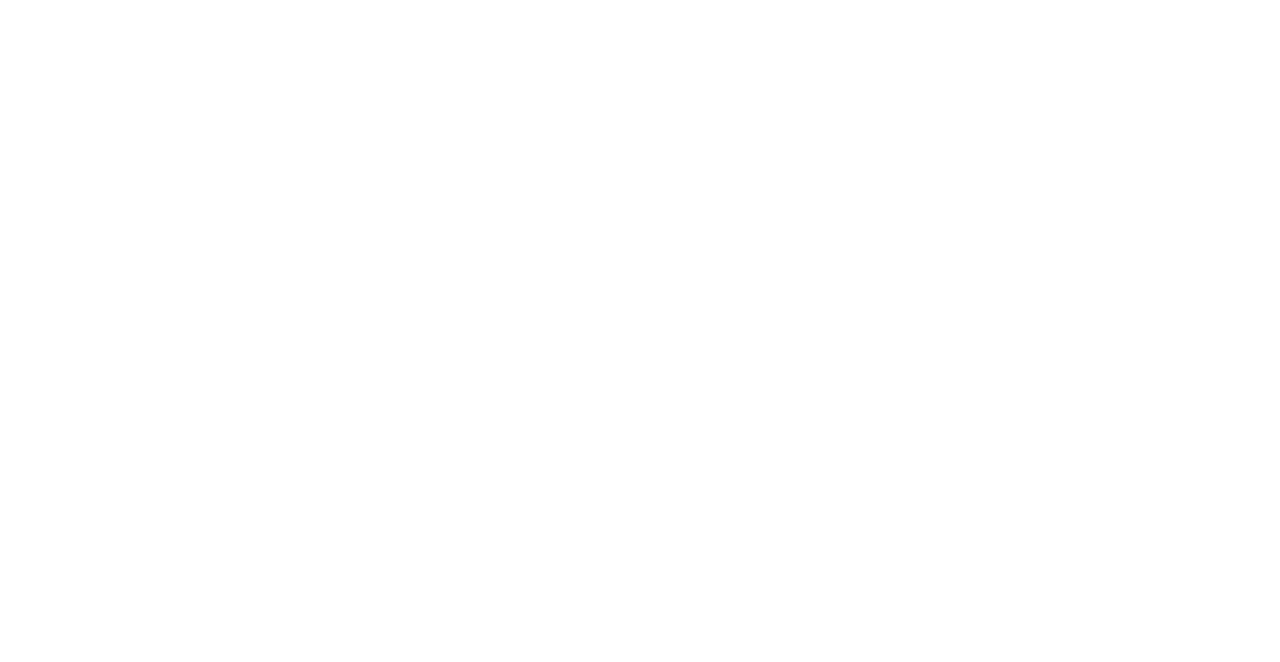
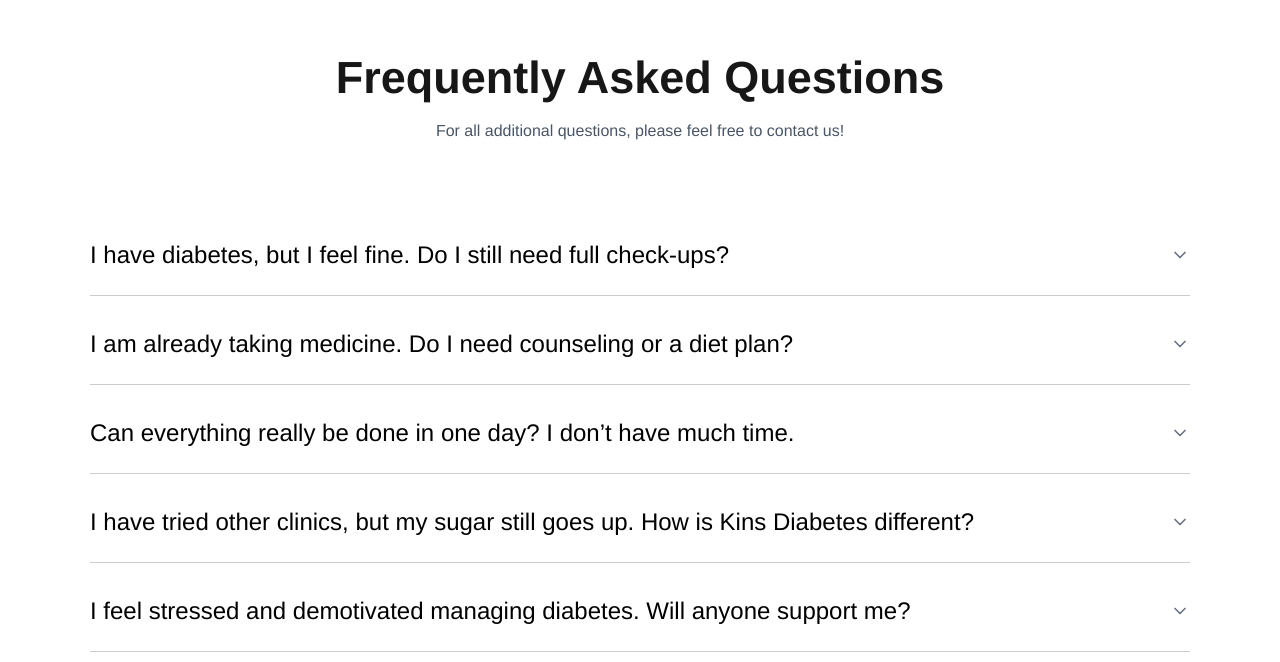
Before and after one commit to sanjitsingha/kins-diabetes-landing, a Next.js app: page / in a window 1280 px wide. Shown: the part 1988-2650 px from the top of the page. Before the commit the page ends 1952 px from the top, so only its background shows below. Built offline with nearby package versions, Linux system fonts and the light colour scheme.

Commit message:
added accordian

```diff
--- a/src/app/_components/LandingPage1.jsx
+++ b/src/app/_components/LandingPage1.jsx
@@ -1,6 +1,7 @@
 import React from "react";
 import WhatMakesUsDifferent from "./landing1/WhatMakesUsDifferent";
 import DoctorCard from "./landing1/DoctorCard";
+import FrequentlyAskedQuestion from "./landing1/FrequentlyAskedQuestion";
 
 const LandingPage1 = () => {
   return (
@@ -64,6 +65,7 @@ const LandingPage1 = () => {
       </div>
       <WhatMakesUsDifferent />
       <DoctorCard />
+      <FrequentlyAskedQuestion />
     </>
   );
 };
--- /dev/null
+++ b/src/app/_components/landing1/FrequentlyAskedQuestion.jsx
@@ -0,0 +1,103 @@
+"use client";
+import React, { useState } from "react";
+import { ChevronDown } from "lucide-react";
+
+const FrequentlyAskedQuestion = () => {
+  const faq = [
+    {
+      question:
+        "I have diabetes, but I feel fine. Do I still need full check-ups?",
+      answer:
+        "Yes. Diabetes can cause hidden complications even if you feel okay. At Kins Diabetes, we provide all tests, doctor consultation, and counseling in just one visit.",
+    },
+    {
+      question:
+        "I am already taking medicine. Do I need counseling or a diet plan?",
+      answer:
+        "Absolutely. Medicines alone are not enough. We provide personalized counseling, diet plans, and lifestyle guidance to help you manage diabetes better.",
+    },
+    {
+      question:
+        "Can everything really be done in one day? I don’t have much time.",
+      answer:
+        "Yes. All tests, doctor consultation, counseling, and diet planning are completed in just 7 hours—saving you time and multiple trips.",
+    },
+    {
+      question:
+        "I have tried other clinics, but my sugar still goes up. How is Kins Diabetes different?",
+      answer:
+        "Many clinics provide only partial care. Kins Diabetes offers a complete solution: tests, expert doctors, counseling, diet plans, medications, continuous glucose monitoring (CGM) and digital support—all under one roof in one day.",
+    },
+    {
+      question:
+        "I feel stressed and demotivated managing diabetes. Will anyone support me?",
+      answer:
+        "Yes. Our counseling and digital care program provide guidance, motivation, and progress tracking. You’re never alone in your diabetes journey.",
+    },
+  ];
+
+  const [openIndex, setOpenIndex] = useState(null);
+
+  const toggleAccordion = (index) => {
+    setOpenIndex(openIndex === index ? null : index);
+  };
+
+  return (
+    <div className="w-full bg-white">
+      <div className="max-w-[1100px] px-4 md:px-0 py-20 mx-auto">
+        <div className="mb-20 text-center">
+          <h1 className="text-[36px] md:text-[45px] font-bold">
+            Frequently Asked Questions
+          </h1>
+          <p className="text-gray-600 mt-2">
+            For all additional questions, please feel free to contact us!
+          </p>
+        </div>
+
+        <div className="space-y-4">
+          {faq.map((item, index) => {
+            const isOpen = openIndex === index;
+            return (
+              <div
+                key={index}
+                className={`border-b border-black/20 transition-all duration-300 ${
+                  isOpen ? "pb-4" : ""
+                }`}
+              >
+                {/* Question Row */}
+                <button
+                  onClick={() => toggleAccordion(index)}
+                  className="w-full flex justify-between items-center py-4 pb-6 text-left group"
+                >
+                  <h2 className="text-lg md:text-2xl font-medium text-black">
+                    {item.question}
+                  </h2>
+                  <ChevronDown
+                    className={`w-5 h-5 text-gray-500 transform transition-transform duration-300 ${
+                      isOpen ? "rotate-180" : ""
+                    }`}
+                  />
+                </button>
+
+                {/* Answer */}
+                <div
+                  className={`grid transition-all duration-300 ease-in-out ${
+                    isOpen
+                      ? "grid-rows-[1fr] opacity-100"
+                      : "grid-rows-[0fr] opacity-0"
+                  }`}
+                >
+                  <div className="overflow-hidden">
+                    <p className="text-black/50 text-lg pb-4">{item.answer}</p>
+                  </div>
+                </div>
+              </div>
+            );
+          })}
+        </div>
+      </div>
+    </div>
+  );
+};
+
+export default FrequentlyAskedQuestion;
```
